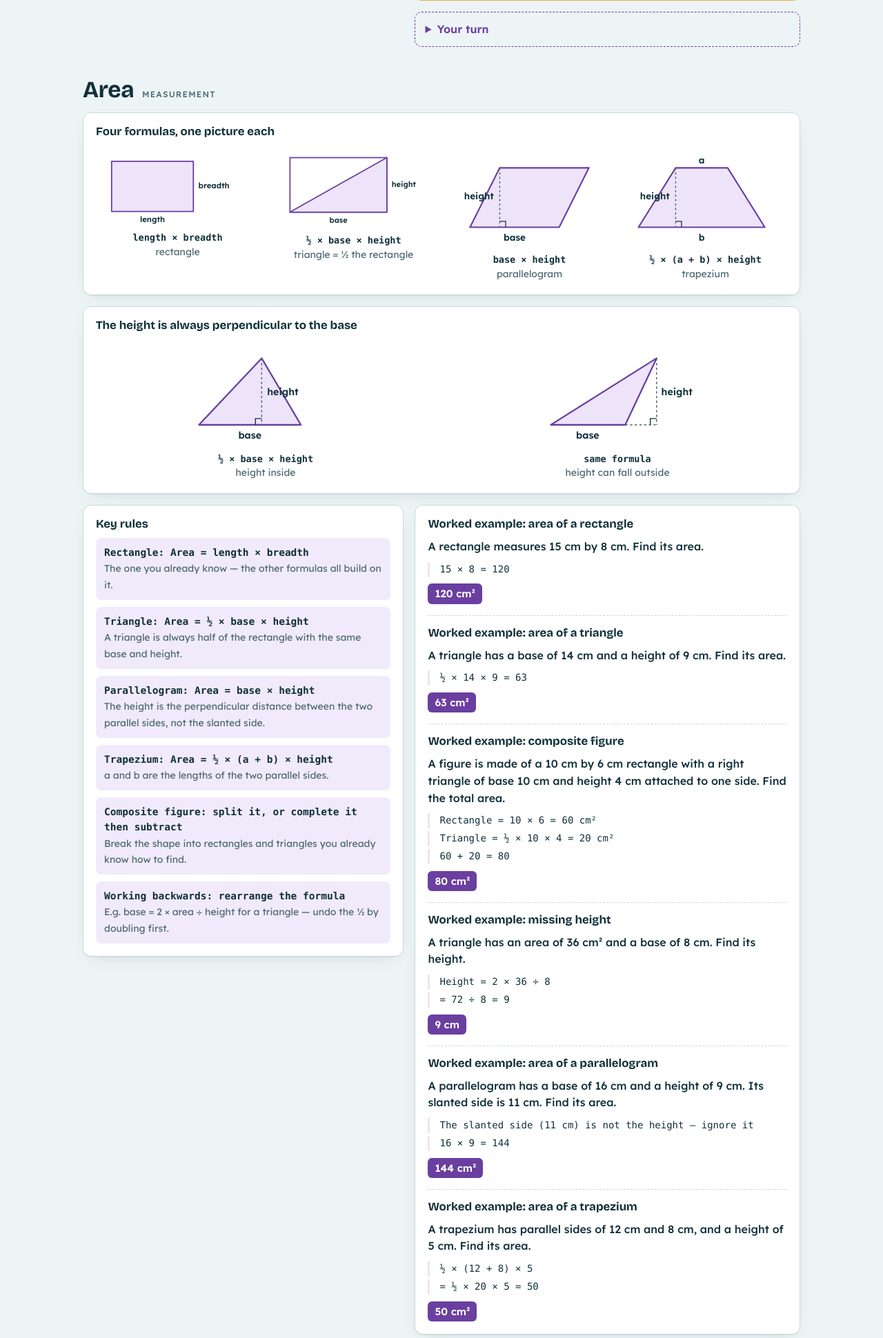
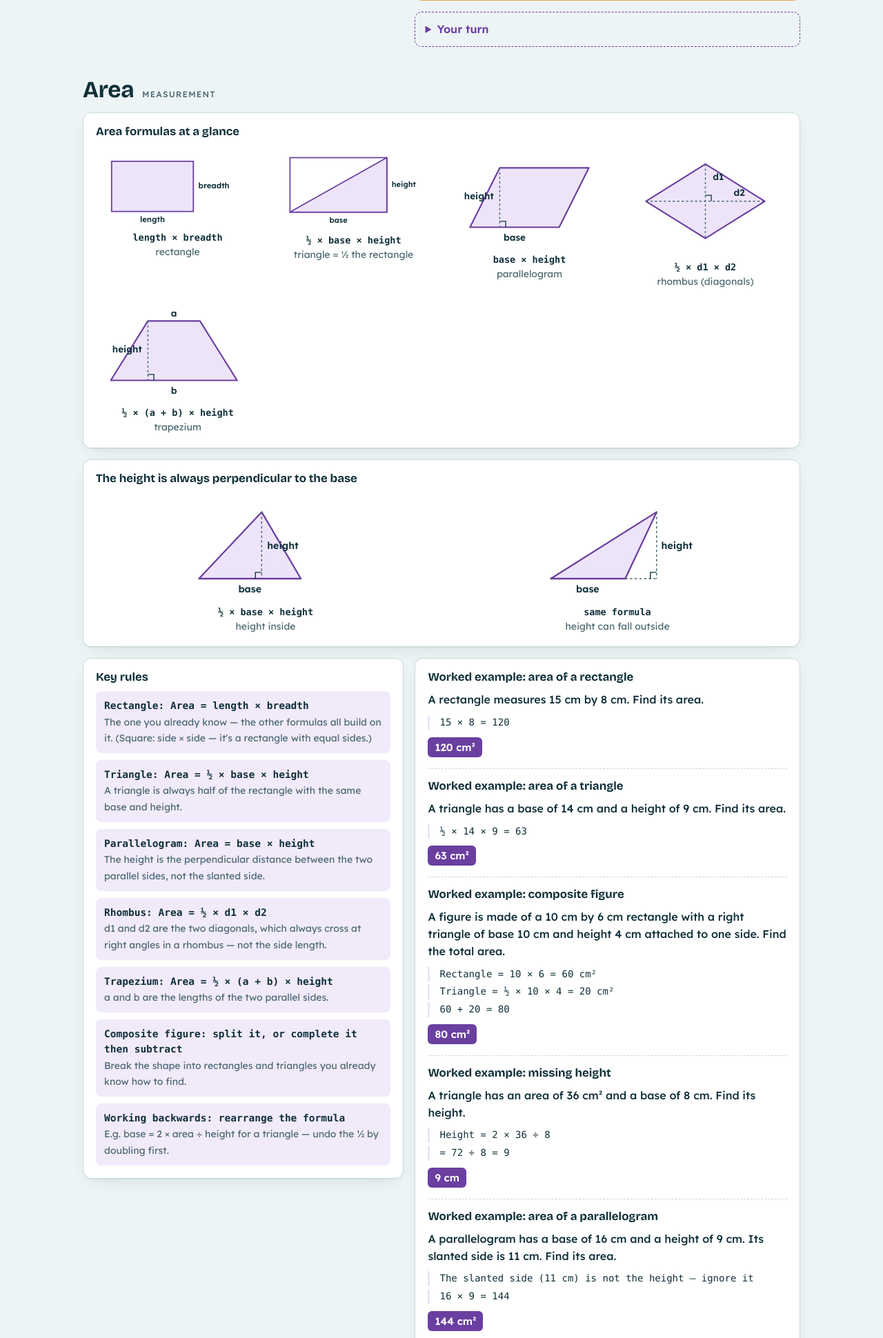
Before and after one commit to jicheng17/PSLE, a Flask app: page /math in a window 1280 px wide. Shown: the part 1422-3362 px from the top of the page at 69% size. Run offline with Flask 3, Linux system fonts and the light colour scheme.

Commit message:
Add Rhombus to the Area topic
Adds the rhombus's area formula (½ × d1 × d2, using the two
diagonals) alongside Rectangle/Triangle/Parallelogram/Trapezium —
a diagram, a Key rules entry, and a worked example, slotted between
Parallelogram and Trapezium. Also added a one-line Square note under
the Rectangle rule, renamed the figs panel to "Area formulas at a
glance" (shape-count-agnostic), and broadened the Watch-out box to
flag that the rhombus formula uses diagonals, not the side length.

```diff
--- a/templates/math.html
+++ b/templates/math.html
@@ -274,7 +274,7 @@
     <section class="sec" id="p5-area" aria-labelledby="p5-area-h">
       <div class="sec-head"><h2 id="p5-area-h">Area</h2><span class="strand">Measurement</span></div>
       <div class="panel">
-        <h3>Four formulas, one picture each</h3>
+        <h3>Area formulas at a glance</h3>
         <div class="figs">
           <figure>
             <svg viewBox="0 0 260 130" role="img" aria-label="A rectangle with the bottom side labelled length and the right side labelled breadth.">
@@ -302,6 +302,17 @@
               <text class="lbl" x="62" y="72" text-anchor="end">height</text>
             </svg>
             <figcaption><b>base × height</b>parallelogram</figcaption>
+          </figure>
+          <figure>
+            <svg viewBox="0 0 220 150" role="img" aria-label="A rhombus with its two diagonals drawn in, crossing at right angles in the middle.">
+              <polygon class="shape" points="110,25 190,75 110,125 30,75"/>
+              <line class="dash" x1="110" y1="25" x2="110" y2="125"/>
+              <line class="dash" x1="30" y1="75" x2="190" y2="75"/>
+              <polyline class="sq" points="110,67 118,67 118,75"/>
+              <text class="lbl" x="120" y="46">d1</text>
+              <text class="lbl" x="148" y="68">d2</text>
+            </svg>
+            <figcaption><b>½ × d1 × d2</b>rhombus (diagonals)</figcaption>
           </figure>
           <figure>
             <svg viewBox="0 0 220 140" role="img" aria-label="A trapezium with two parallel sides, the shorter one on top labelled a and the longer one on the bottom labelled b, and a dashed perpendicular height between them.">
@@ -348,9 +359,10 @@
         <div class="panel">
           <h3>Key rules</h3>
           <ul class="rules">
-            <li><b>Rectangle: Area = length × breadth</b><span>The one you already know — the other formulas all build on it.</span></li>
+            <li><b>Rectangle: Area = length × breadth</b><span>The one you already know — the other formulas all build on it. (Square: side × side — it's a rectangle with equal sides.)</span></li>
             <li><b>Triangle: Area = ½ × base × height</b><span>A triangle is always half of the rectangle with the same base and height.</span></li>
             <li><b>Parallelogram: Area = base × height</b><span>The height is the perpendicular distance between the two parallel sides, not the slanted side.</span></li>
+            <li><b>Rhombus: Area = ½ × d1 × d2</b><span>d1 and d2 are the two diagonals, which always cross at right angles in a rhombus — not the side length.</span></li>
             <li><b>Trapezium: Area = ½ × (a + b) × height</b><span>a and b are the lengths of the two parallel sides.</span></li>
             <li><b>Composite figure: split it, or complete it then subtract</b><span>Break the shape into rectangles and triangles you already know how to find.</span></li>
             <li><b>Working backwards: rearrange the formula</b><span>E.g. base = 2 × area ÷ height for a triangle — undo the ½ by doubling first.</span></li>
@@ -393,6 +405,11 @@
             </ul>
             <span class="ans">144 cm²</span>
             <hr class="sep">
+            <h3>Worked example: area of a rhombus</h3>
+            <p class="q">A rhombus has diagonals of 10 cm and 14 cm. Find its area.</p>
+            <ul class="steps"><li>½ × 10 × 14 = 70</li></ul>
+            <span class="ans">70 cm²</span>
+            <hr class="sep">
             <h3>Worked example: area of a trapezium</h3>
             <p class="q">A trapezium has parallel sides of 12 cm and 8 cm, and a height of 5 cm. Find its area.</p>
             <ul class="steps">
@@ -401,7 +418,7 @@
             </ul>
             <span class="ans">50 cm²</span>
           </div>
-          <div class="warn"><b>Watch out:</b> for triangles, parallelograms, and trapeziums, never use a slanted side as the height — look for the small square that marks the right angle, or check the height is drawn straight up from the base (even if that means it falls outside the shape). For a trapezium, make sure a and b are the two <i>parallel</i> sides, not a slanted one.</div>
+          <div class="warn"><b>Watch out:</b> for triangles, parallelograms, and trapeziums, never use a slanted side as the height — look for the small square that marks the right angle, or check the height is drawn straight up from the base (even if that means it falls outside the shape). For a trapezium, make sure a and b are the two <i>parallel</i> sides, not a slanted one. For a rhombus, use the two diagonals, not the side length — the rhombus formula is the odd one out.</div>
           <details class="try">
             <summary>Your turn</summary>
             <p>A parallelogram has a base of 9 cm and a height of 6 cm. Find its area.</p>
```
